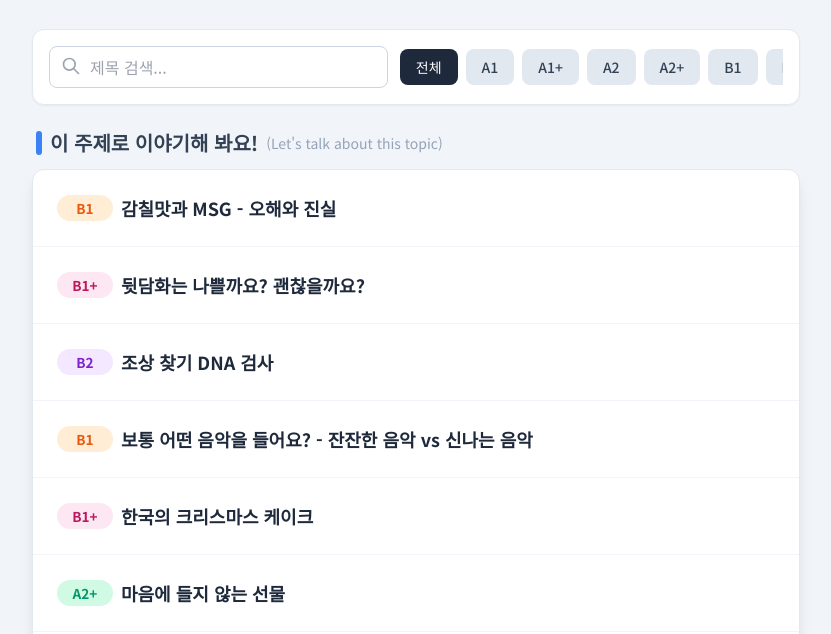
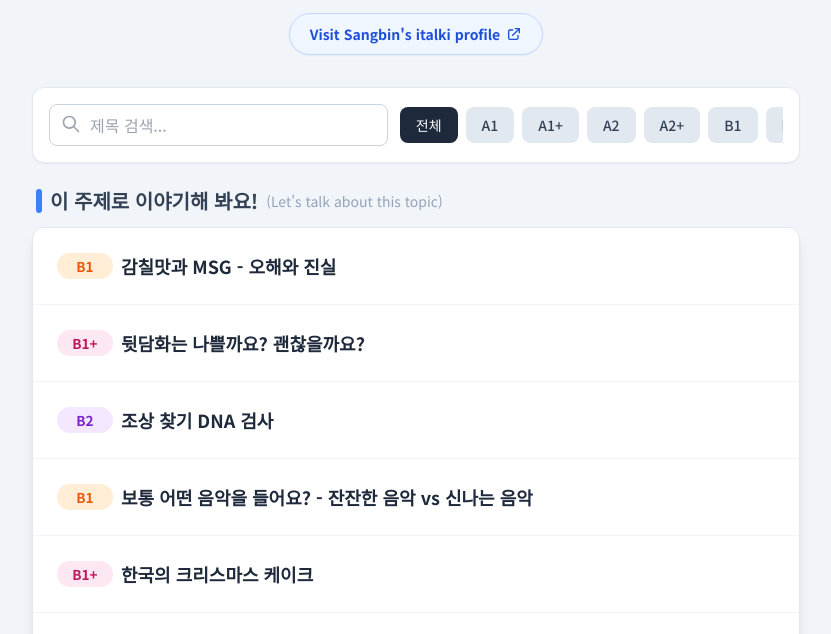
Before and after one commit to openkoreanlearninglab/topics, a plain HTML site: page index.html in a window 1280 px wide. Shown: the part 111-745 px from the top of the page, without its empty margins (224-1055 px from the left). Drawn offline with nearby package versions, Linux system fonts and the light colour scheme.

Commit message:
Update index.html

```diff
--- a/index.html
+++ b/index.html
@@ -38,9 +38,14 @@
             <h1 class="text-3xl sm:text-4xl font-bold text-slate-800 mb-2">
                 이 주제로 이야기해 봐요!
             </h1>
-            <p class="text-slate-500 text-lg">
+            <p class="text-slate-500 text-lg mb-4">
                 Let's talk about this topic
             </p>
+            <!-- 상단 italki 프로필 링크 추가 -->
+            <a href="https://www.italki.com/ko/teacher/3553151" target="_blank" rel="noopener noreferrer" class="inline-flex items-center gap-1.5 px-5 py-2.5 bg-blue-50 hover:bg-blue-100 text-blue-700 rounded-full text-sm font-semibold transition-colors border border-blue-200 shadow-sm">
+                <span>Visit Sangbin's italki profile</span>
+                <svg class="w-4 h-4" fill="none" stroke="currentColor" viewBox="0 0 24 24"><path stroke-linecap="round" stroke-linejoin="round" stroke-width="2" d="M10 6H6a2 2 0 00-2 2v10a2 2 0 002 2h10a2 2 0 002-2v-4M14 4h6m0 0v6m0-6L10 14"></path></svg>
+            </a>
         </header>
 
         <!-- 검색 및 필터 컨트롤 -->
```
